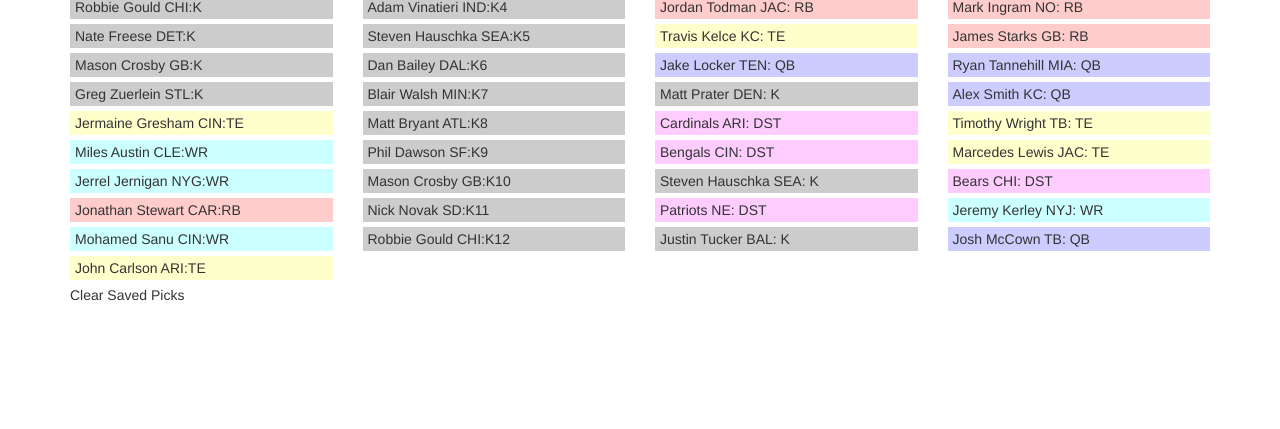
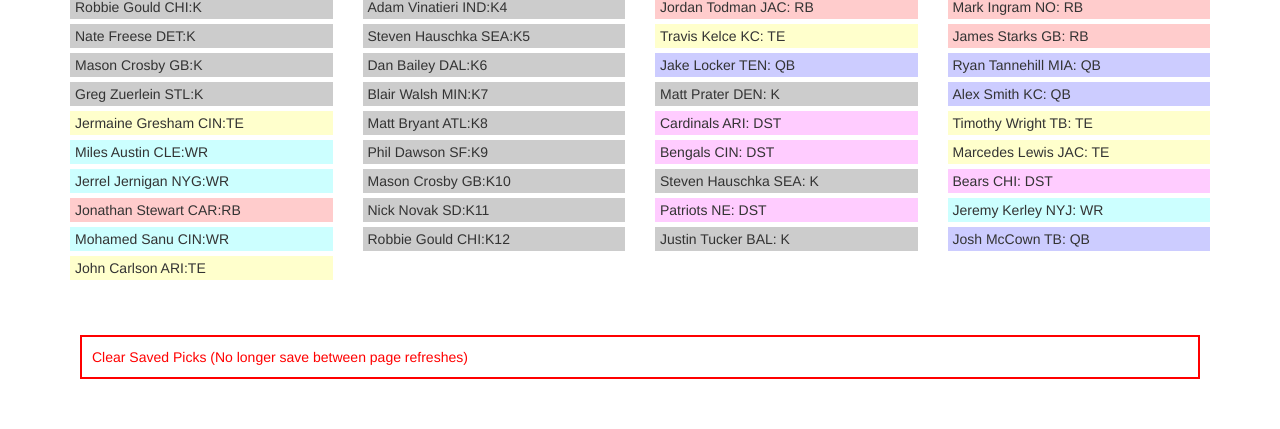
Before and after one commit to miketramontano/flea-flicker, a PHP site: page /ff.php in a window 1280 px wide. Shown: the part 5569-5998 px from the top of the page. Before the commit the page ends 5870 px from the top, so only its background shows below. Run offline with PHP 8.4, Linux system fonts and the light colour scheme; some libraries are stand-ins or nearby versions.

Commit message:
tweak: clear history button

```diff
--- a/ff.php
+++ b/ff.php
@@ -44,6 +44,13 @@
 					margin: 10px 0px;
 					padding: 10px 5px;
 				}
+			}
+			#button-clear {
+				border: 2px solid red;
+				color: red;
+				cursor: pointer;
+				margin: 50px 10px;
+				padding: 10px;
 			}
 
 		</style>
@@ -101,7 +108,7 @@
 		});
 
 		if (taken.length > 0) {
-			$('#content').append('<div id="button-clear">Clear Saved Picks</div>');
+			$('#content').append('<div id="button-clear">Clear Saved Picks (No longer save between page refreshes)</div>');
 			$('#button-clear').click(function(){
 				$.ajax({
 					url: '',
```
